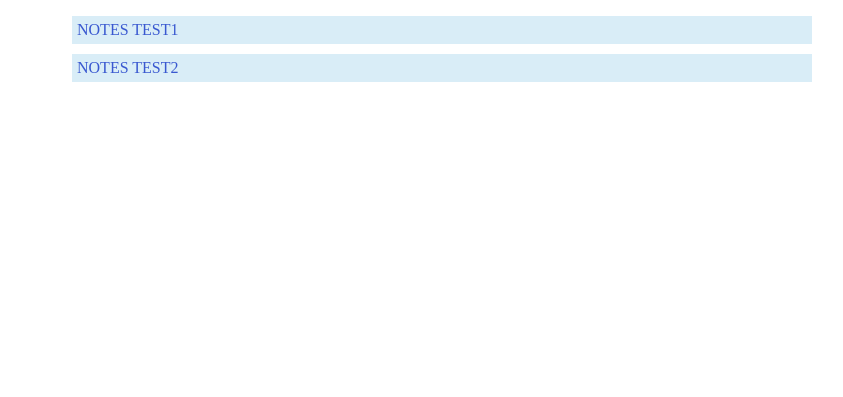
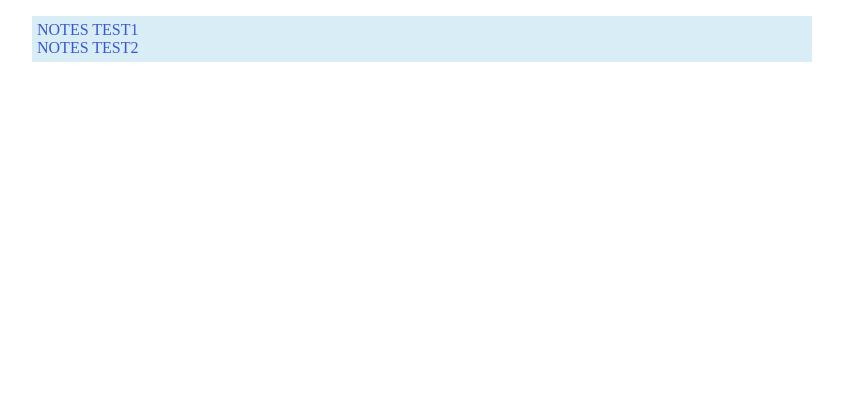
Before and after one commit to marzique/Graphomaniac, a Flask app: page /notes.html in a window 1280 px wide. Shown: the part 60-457 px from the top of the page, without its empty margins (218-1061 px from the left). Run offline with Flask 2, Linux system fonts and the light colour scheme.

Commit message:
fixed notes and error pages design

```diff
--- a/static/main.css
+++ b/static/main.css
@@ -101,7 +101,7 @@ input
 	margin: 0 auto;
 }
 
-.notes li
+.notes
 {
 	color: #3958D0;
 	background-color: #d9edf7;
```
